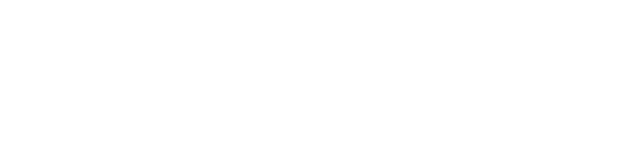
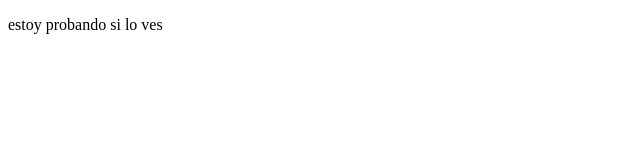
Before and after one commit to IvanaVit/promo-V-module-1-1-pair-2-spotify, a plain HTML site: page index.html in a window 1280 px wide. Shown: the whole page, without its empty margins (0-640 px from the left). Drawn offline with Linux system fonts and the light colour scheme.

Commit message:
prueba 2

```diff
--- a/index.html
+++ b/index.html
@@ -6,6 +6,6 @@
     <title>Pair programing</title>
 </head>
 <body>
-
+    <p>estoy probando si lo ves</p>
 </body>
 </html>
```
